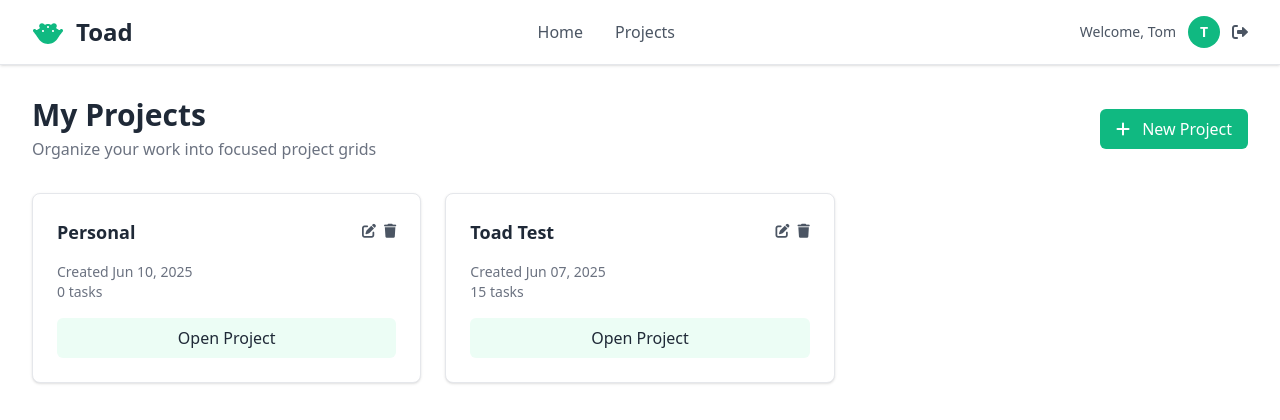
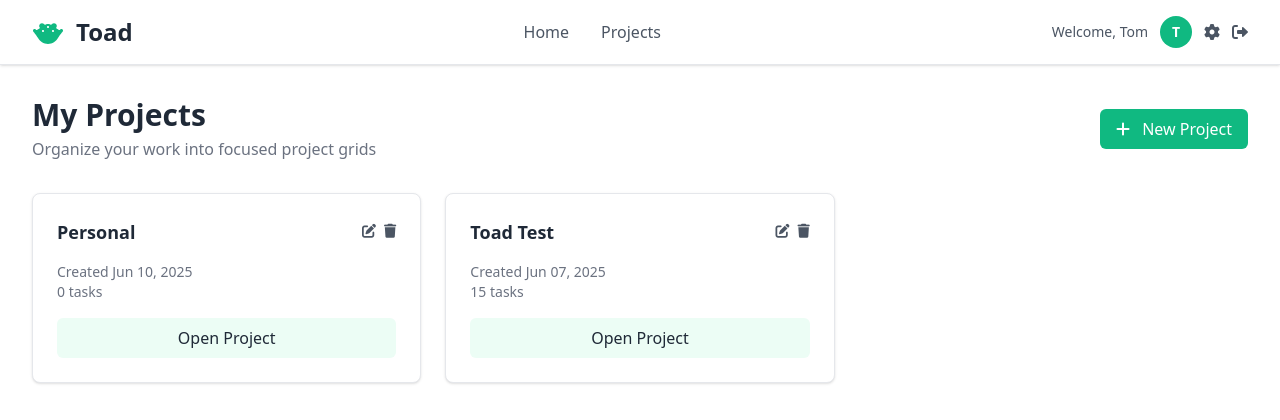
Before and after one commit to RoyKeane94/toad, a Django app: page /projects/ in a window 1280 px wide. Shown: the top 420 px of the page. Run offline with Django 5.2, Linux system fonts and the light colour scheme; a user stored in the database is signed in; data comes from the database, SQL or seed files in the repository; both versions use the stored data as it was after the commit; style sheets or scripts are compiled from the project's sources; some libraries are stand-ins or nearby versions.

Commit message:
Navbar fix

```diff
--- a/pages/templates/pages/grid/project_list.html
+++ b/pages/templates/pages/grid/project_list.html
@@ -3,16 +3,6 @@
 {% block title %}My Projects - Toad{% endblock %}
 
 {% block content %}
-<!-- Messages -->
-{% if messages %}
-    <div class="mb-6">
-        {% for message in messages %}
-            <div class="{% if message.tags == 'error' %}bg-red-50 border border-red-200 text-red-700{% elif message.tags == 'success' %}bg-green-50 border border-green-200 text-green-700{% else %}bg-blue-50 border border-blue-200 text-blue-700{% endif %} px-4 py-3 rounded-md mb-2">
-                {{ message }}
-            </div>
-        {% endfor %}
-    </div>
-{% endif %}
 
 <!-- Header -->
 <div class="flex items-center justify-between mb-8">
--- a/pages/templates/pages/layout.html
+++ b/pages/templates/pages/layout.html
@@ -20,7 +20,7 @@
 <body class="bg-[var(--main-bg)] min-h-screen flex flex-col">
     <!-- Top Navbar -->
     <nav class="bg-[var(--container-bg)] shadow-sm border-b border-[var(--border-color)]">
-        <div class="max-w-7xl mx-auto px-4 sm:px-6 lg:px-8">
+        <div class="w-full px-4 sm:px-6 lg:px-8">
             <div class="flex justify-between items-center h-16">
                 <!-- Logo and Brand -->
                 <div class="flex items-center space-x-3">
@@ -52,6 +52,9 @@
                                     {{ user.first_name|first|upper }}
                                 </span>
                             </div>
+                            <a href="{% url 'accounts:account_settings' %}" class="text-[var(--text-secondary)] hover:text-[var(--title-text)] transition-colors duration-200">
+                                <i class="fas fa-cog"></i>
+                            </a>
                             <a href="{% url 'accounts:logout' %}" class="text-[var(--text-secondary)] hover:text-[var(--title-text)] transition-colors duration-200">
                                 <i class="fas fa-sign-out-alt"></i>
                             </a>
```
Also changed, not shown: db.sqlite3.
